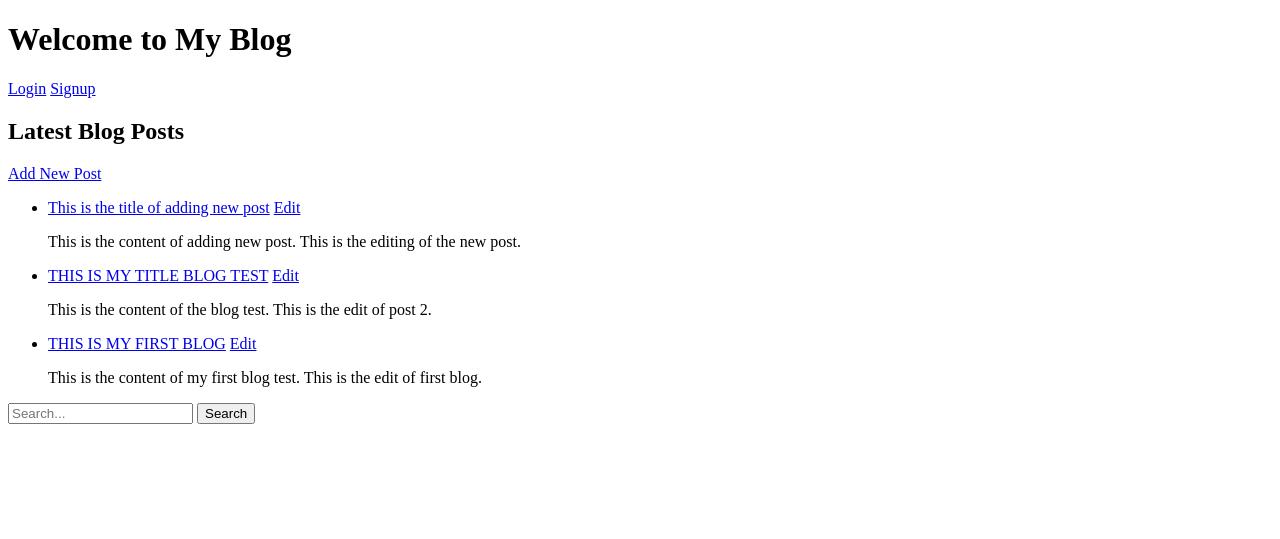
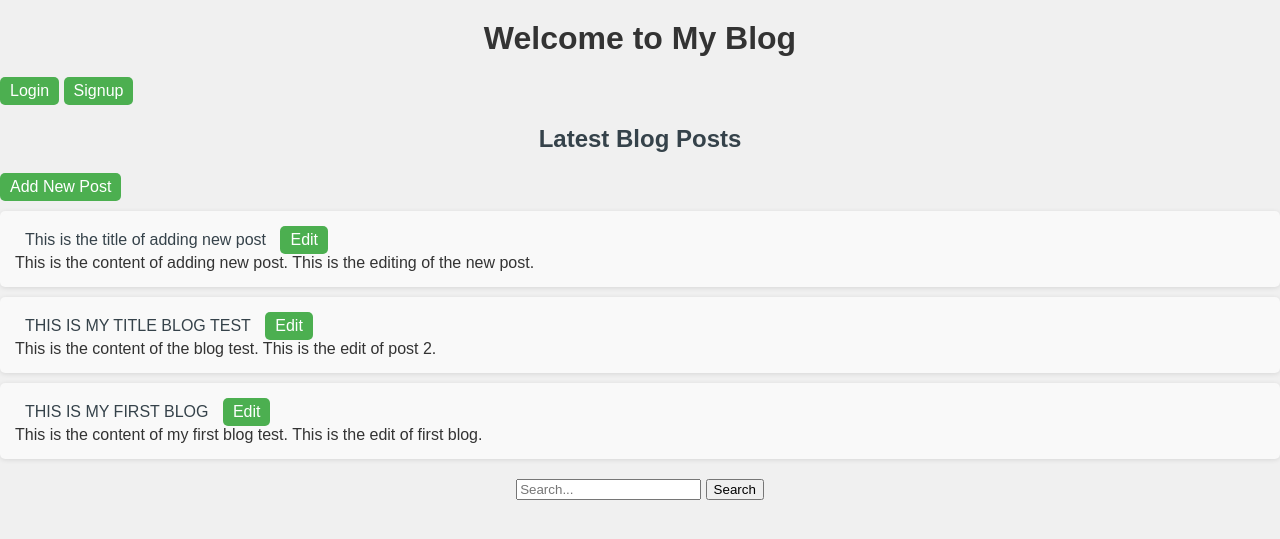
Before and after one commit to Samuel-06M/my_blog, a Django app: page / in a window 1280 px wide. Shown: the top 539 px of the page. Run offline with Django 5.2, Linux system fonts and the light colour scheme; data comes from the database, SQL or seed files in the repository; both versions use the stored data as it was after the commit.

Commit message:
added styling in my blog

```diff
--- a/my_blog/settings.py
+++ b/my_blog/settings.py
@@ -121,6 +121,9 @@ USE_TZ = True
 # https://docs.djangoproject.com/en/5.0/howto/static-files/
 
 STATIC_URL = 'static/'
+STATICFILES_DIRS = [
+    os.path.join(BASE_DIR, 'static'),
+]
 
 # Default primary key field type
 # https://docs.djangoproject.com/en/5.0/ref/settings/#default-auto-field
--- /dev/null
+++ b/my_blog/static/css/styles.css
@@ -0,0 +1,89 @@
+body, h1, h2, h3, p, ul, li {
+    font-family: Arial, sans-serif;
+    margin: 0;
+    padding: 0;
+}
+
+h1, h2 {
+    text-align: center;
+    margin: 20px;
+}
+
+.button {
+    background-color: #4CAF50;
+    color: #ffffff;
+    display: inline-block;
+    border: none;
+    border-radius: 5px;
+    text-decoration: none;
+}
+
+.button:hover {
+    background-color: darkgreen;
+}
+
+body {
+    background-color: #f0f0f0;
+    color: #333;
+}
+
+header {
+    background: #35424a;
+    padding: 20px 0;
+    text-align: center;
+    color: #ffffff;
+}
+
+.main-content {
+    max-width: 800px;
+    display: flex;
+    margin: 20px auto;
+    padding: 20px;
+    background: #ffffff;
+    border-radius: 8px;
+    box-shadow: mediumseagreen;
+
+}
+
+ul {
+    list-style: none;
+    padding: 0;
+}
+
+li {
+    background: #f9f9f9;
+    margin: 10px 0;
+    padding: 15px;
+    border-radius: 5px;
+    box-shadow: 0 1px 5px rgba(0, 0, 0, 0.1);
+    transition: transform 0.2s;
+}
+
+li:hover {
+    transform: scale(1.02);
+}
+
+h2 {
+    color: #35424a;
+    margin: 20px 0;
+}
+
+a {
+    text-decoration: none;
+    color: #35424a;
+    padding: 5px 10px;
+    border-radius: 4px;
+
+}
+
+form {
+    text-align: center;
+    margin: 20px 0;
+}
+
+
+.comments {
+    display: flex;
+    flex-direction: column;
+    background: #f9f9f9;
+}
--- a/my_blog/templates/home.html
+++ b/my_blog/templates/home.html
@@ -1,28 +1,30 @@
+{% load static %}
 <!DOCTYPE html>
 <html lang="en">
 
 <head>
     <meta charset="UTF-8">
     <meta name="viewport" content="width=device-width, initial-scale=1.0">
+    <link rel="stylesheet" type="text/css" href="{% static 'css/styles.css' %}">
     <title>MY BLOG</title>
 </head>
 <body>
     <h1>Welcome to My Blog</h1>
     {% if user.is_authenticated %}
-        <p>Welcome, {{ user.username }}! <a href="{% url 'user_logout' %}">Logout</p>
+        <p>Welcome, {{ user.username }}! <a class="button" href="{% url 'user_logout' %}">Logout</p>
     {% else %}
-            <p><a href="{% url 'user_login' %}">Login</a>
-                <a href="{% url 'user_signup' %}">Signup</a></p>
+            <p><a class="button" href="{% url 'user_login' %}">Login</a>
+                <a class="button" href="{% url 'user_signup' %}">Signup</a></p>
     {% endif %}
 
     <h2>Latest Blog Posts</h2>
-    <a href="{% url 'add_post' %}">Add New Post</a>
+    <a class="button" href="{% url 'add_post' %}">Add New Post</a>
 
     <ul>
      {%for blog_post in blog_posts%}
         <li>
             <a href="{% url 'post_detail' blog_post.id%}">{{ blog_post.title }}</a>
-            <a href="{% url 'edit_post' blog_post.id%}">Edit</a>
+            <a class="button" href="{% url 'edit_post' blog_post.id%}">Edit</a>
 
             <p>{{blog_post.content}}</p>
         </li>
```
Also changed, not shown: db.sqlite3.
